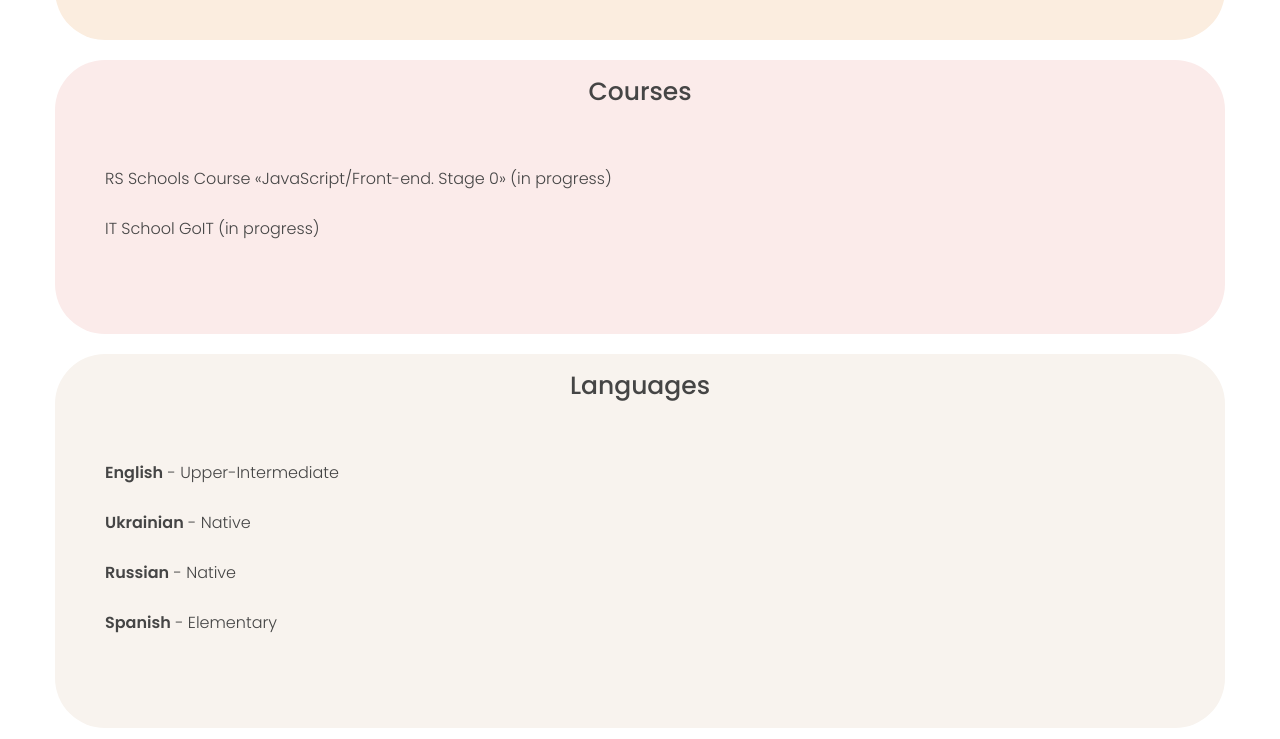
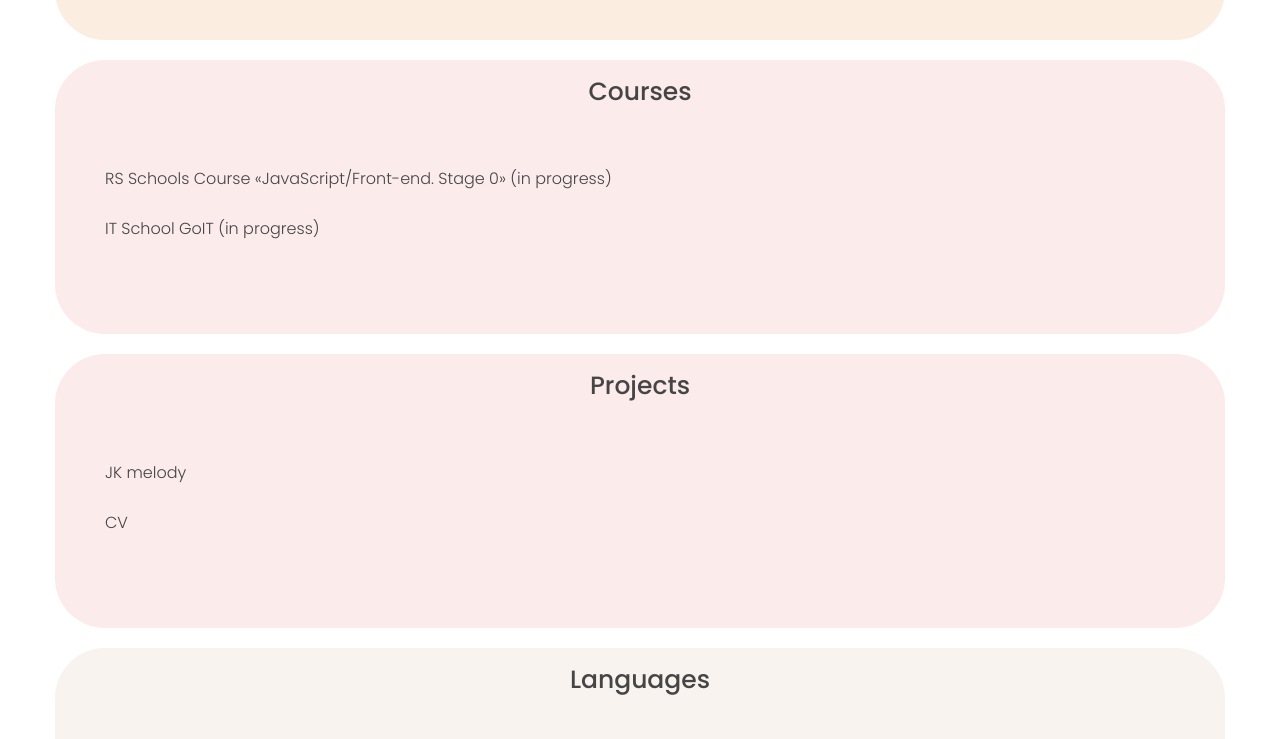
Before and after one commit to OlhaZolotar/rsschool-cv, a plain HTML site: page index.html in a window 1280 px wide. Shown: the part 1994-2733 px from the top of the page. Drawn offline with Linux system fonts and the light colour scheme.

Commit message:
feat: add section project

```diff
--- a/index.html
+++ b/index.html
@@ -31,6 +31,7 @@
             <li class="menu-items"><a href="#techSkills" class="menu-item">Tech Skills</a></li>
             <li class="menu-items"><a href="#softSkills" class="menu-item">Soft Skills</a></li>
             <li class="menu-items"><a href="#courses" class="menu-item">Courses</a></li>
+            <li class="menu-items"><a href="#projects" class="menu-item">Projects</a></li>
             <li class="menu-items"><a href="#languages" class="menu-item">Languages</a></li>
           </ul>
         </nav>
@@ -107,6 +108,18 @@
               </ul>
             </li>
 
+            <li class="column-courses column-all" id="projects">
+              <h2 class="profile-title-item">Projects</h2>
+              <ul class="item">
+                <li class="item-link">
+                  <a href="olhazolotar.github.io/melody/">JK melody</a>
+                </li>
+                <li class="item-link">
+                  <a href="https://olhazolotar.github.io/rsschool-cv/">CV</a>
+                </li>
+              </ul>
+            </li>
+
             <li class="column-english column-all" id="languages">
               <h2 class="profile-title-item">Languages</h2>
               <ul class="item">
```
